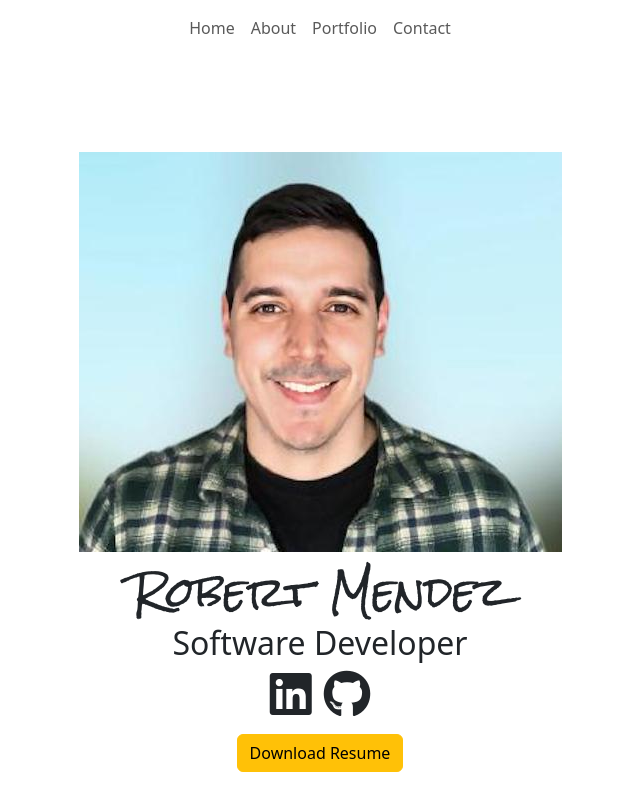
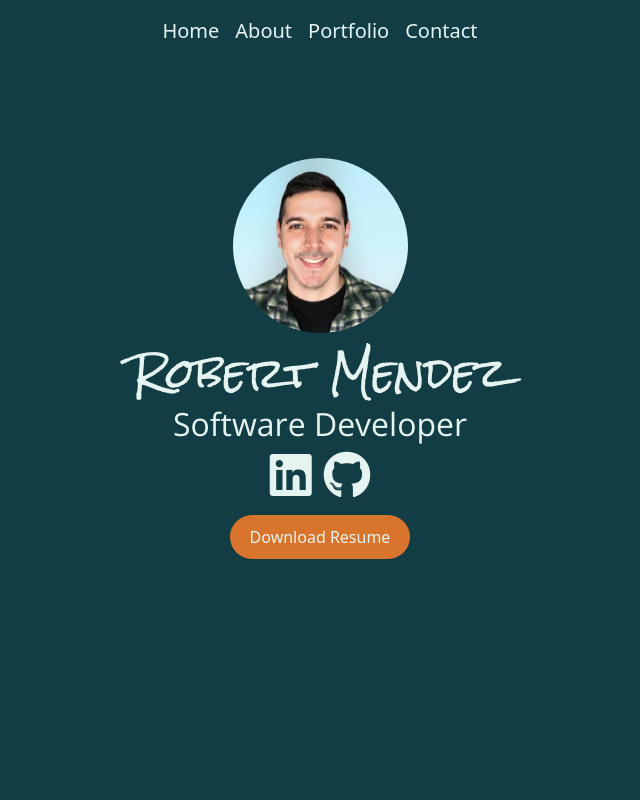
Before and after one commit to robertjmendez/Portfolio, a plain HTML site: page source/index.html in a window 1280 px wide. Shown: the whole page, without its empty margins (320-960 px from the left). Drawn offline with nearby package versions, Linux system fonts and the light colour scheme.

Commit message:
Added more styling

```diff
--- a/source/css/style.css
+++ b/source/css/style.css
@@ -1,8 +1,50 @@
-body {
+.index-background {
     background-color: #123D44;
 }
 
-h1 {
+.index-background h1 {
     font-family: 'Rock Salt', cursive;
     color: #E6F4F1;
 }
+
+.main img {
+    width: 175px;
+    height: 175px;
+    border-radius: 50%;
+    object-fit: cover;
+}
+
+.index-background h2 {
+    font-family: 'Open Sans', sans-serif;
+    color: #E6F4F1;
+}
+
+.navbar-nav .nav-link {
+    color: #E6F4F1;
+    font-size: 20px;
+}
+
+.navbar-nav .nav-link:hover, .navbar-nav .nav-link:focus {
+    color: #7FEAA9;
+}
+
+.fab{
+    color: #E6F4F1;
+}
+
+.fab:hover{
+    color: #7FEAA9;
+}
+
+.resume a {
+    background-color: #D9742C;
+    border: none;
+    color: #E6F4F1;
+    border-radius: 25px;
+    padding: 10px 20px;
+}
+
+.resume a:hover {
+    background-color: #EE8C46;
+    color: white;
+}
```
